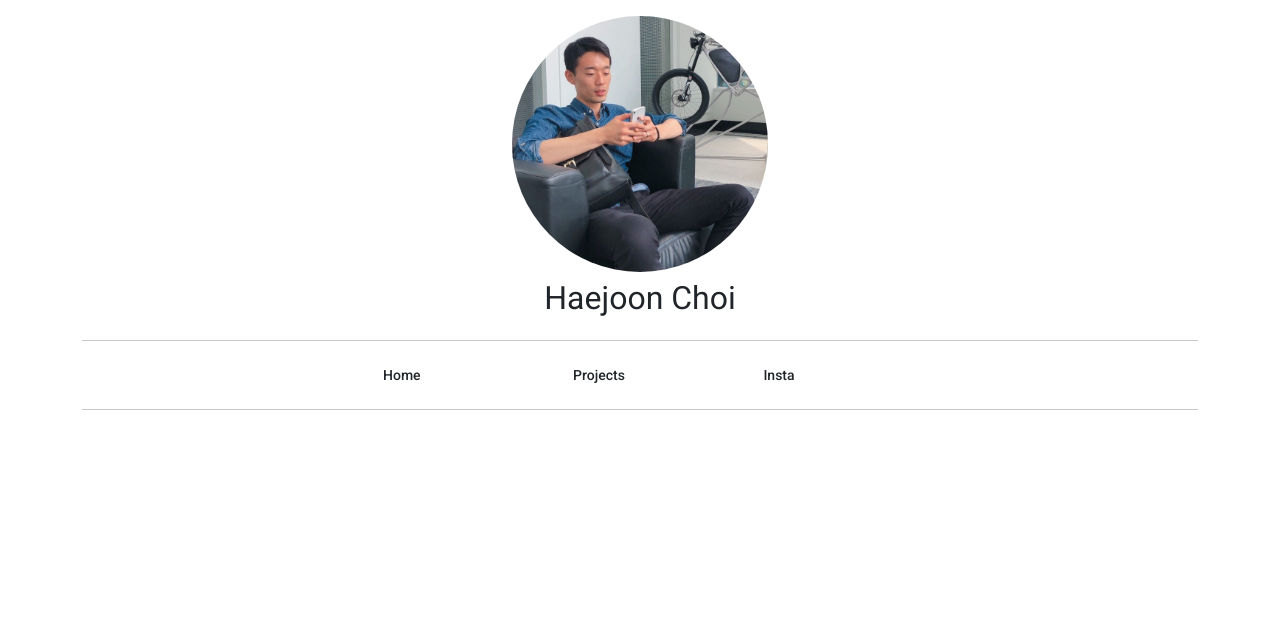
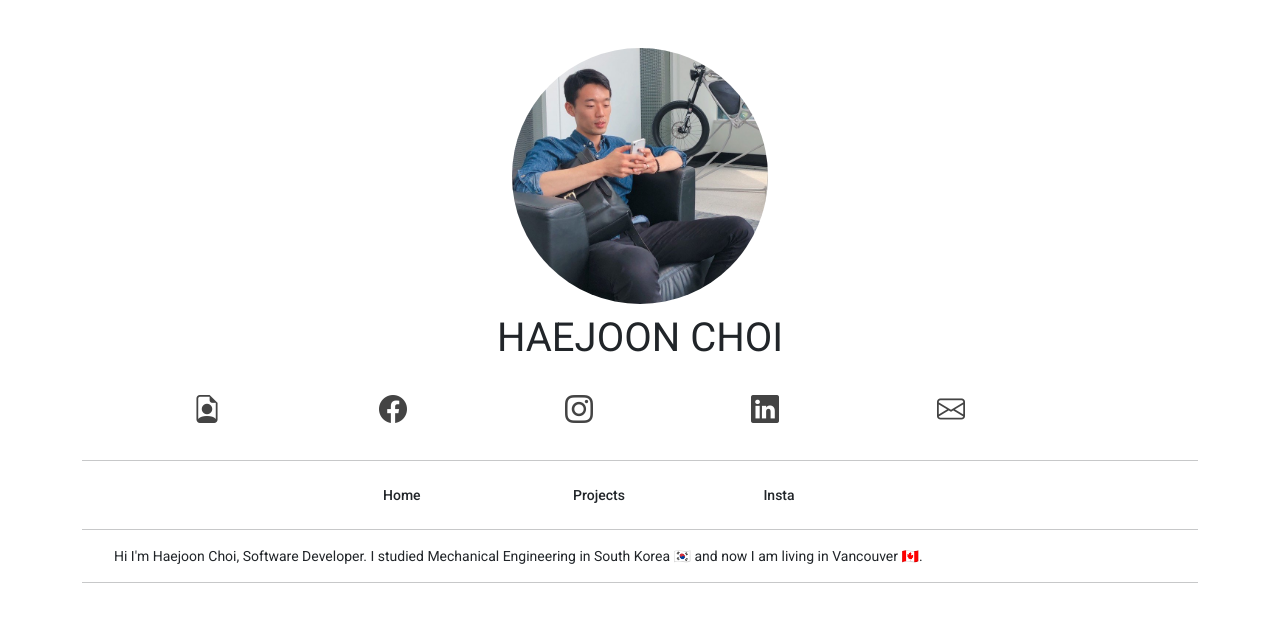
Before and after one commit to HaejoonChoi/HaejoonChoi.github.io-old, an Angular app: page / in a window 1280 px wide. Shown: the top 622 px of the page. Built offline with nearby package versions, Linux system fonts and the light colour scheme.

Commit message:
Added some icons for links

```diff
--- a/package.json
+++ b/package.json
@@ -22,6 +22,7 @@
     "@angular/platform-browser-dynamic": "~11.2.14",
     "@angular/router": "~11.2.14",
     "bootstrap": "^5.0.1",
+    "bootstrap-icons": "^1.5.0",
     "rxjs": "~6.6.0",
     "tslib": "^2.0.0",
     "zone.js": "~0.11.3"
--- a/src/app/app.component.html
+++ b/src/app/app.component.html
@@ -1,8 +1,41 @@
 <div class="container">
-  <div class="row justify-content-center">
+  <div class="row mt-5 justify-content-center">
     <div class="col" id="img-column">
-      <img class="mt-3" src="assets/img/profile_pic.jpeg" />
-      <div class="title my-3">Haejoon Choi</div>
+      <img src="assets/img/profile_pic.jpeg" />
+      <div class="title my-4 text-uppercase">Haejoon Choi</div>
+    </div>
+
+    <div class="row my-3 justify-content-center">
+      <div class="col-2">
+        <button mat-icon-button>
+          <i
+            class="bi bi-file-earmark-person fs-3"
+            role="img"
+            aria-label="Resume"
+          ></i>
+        </button>
+      </div>
+      <div class="col-2">
+        <button mat-icon-button>
+          <i class="bi bi-facebook fs-3" role="img" aria-label="Facebook"></i>
+        </button>
+      </div>
+
+      <div class="col-2">
+        <button mat-icon-button>
+          <i class="bi bi-instagram fs-3" role="img" aria-label="Instagram"></i>
+        </button>
+      </div>
+      <div class="col-2">
+        <button mat-icon-button>
+          <i class="bi bi-linkedin fs-3" role="img" aria-label="GitHub"></i>
+        </button>
+      </div>
+      <div class="col-2">
+        <button mat-icon-button>
+          <i class="bi bi-envelope fs-3" role="img" aria-label="Email"></i>
+        </button>
+      </div>
     </div>
   </div>
   <hr />
@@ -18,5 +51,10 @@
     </div>
   </div>
   <hr />
+  <ul>
+    Hi I'm Haejoon Choi, Software Developer. I studied Mechanical Engineering in
+    South Korea 🇰🇷 and now I am living in Vancouver 🇨🇦.
+  </ul>
 
+  <hr />
 </div>
--- a/src/app/app.component.scss
+++ b/src/app/app.component.scss
@@ -5,9 +5,13 @@ img {
   max-width: 20vw;
 }
 .title {
-  font-size: xx-large;
+  font-size: 2.5rem;
   text-align: center;
 }
 #img-column {
   text-align: center;
 }
+
+button i {
+  color: grayscale($color: #444444);
+}
--- a/src/styles.scss
+++ b/src/styles.scss
@@ -11,3 +11,4 @@ body {
 
 /* Importing Bootstrap SCSS file. */
 @import "~bootstrap/scss/bootstrap";
+@import url("https://cdn.jsdelivr.net/npm/bootstrap-icons@1.5.0/font/bootstrap-icons.css");
```
Also changed, not shown: 1 other file (tests, documents, lock files or other folders).
